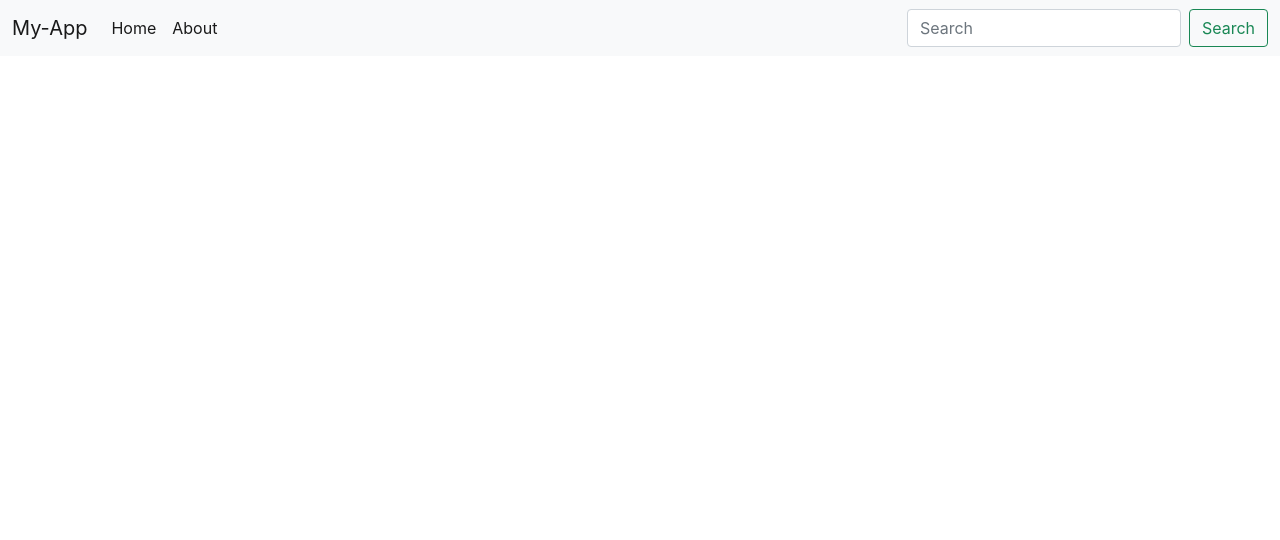
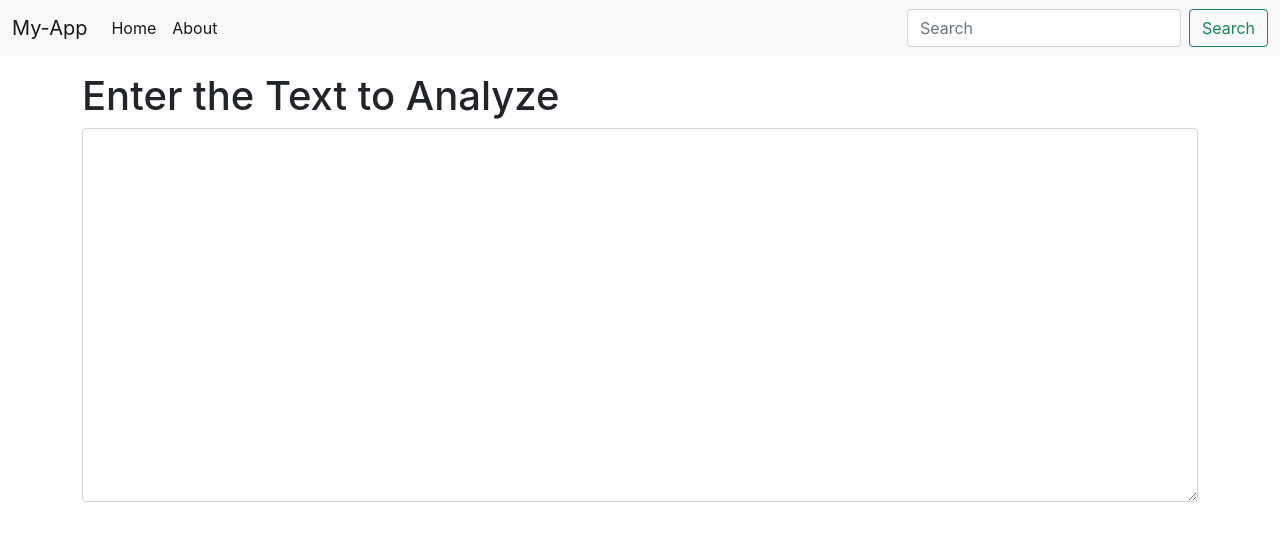
Before and after one commit to theav21/firstreact, a React (Create React App) app: page / in a window 1280 px wide. Shown: the top 540 px of the page. Built offline with nearby package versions, Linux system fonts and the light colour scheme.

Commit message:
minor changes

```diff
--- a/src/App.css
+++ b/src/App.css
@@ -36,3 +36,7 @@
     transform: rotate(720deg);
   }
 }
+.wrapper{
+  width: 80%;
+  margin: auto;
+}
--- a/src/App.js
+++ b/src/App.js
@@ -1,10 +1,12 @@
 import './App.css';
 import Navbar from './components/Navbar';
+import TextForm from './components/TextForm';
 
 function App() {
   return (
     <>
       <Navbar title="My-App"/>
+      <TextForm heading="Enter the Text to Analyze"/>
     </>
   );
 }
--- /dev/null
+++ b/src/components/TextForm.js
@@ -0,0 +1,12 @@
+import React from 'react'
+
+export default function (props) {
+  return (
+    <div className='container my-3'>
+        <h1>{props.heading}</h1>
+        <div className="mb-3">
+            <textarea className="form-control" id="exampleFormControlTextarea1" rows="15"></textarea>
+        </div>
+    </div>
+  )
+}
```
